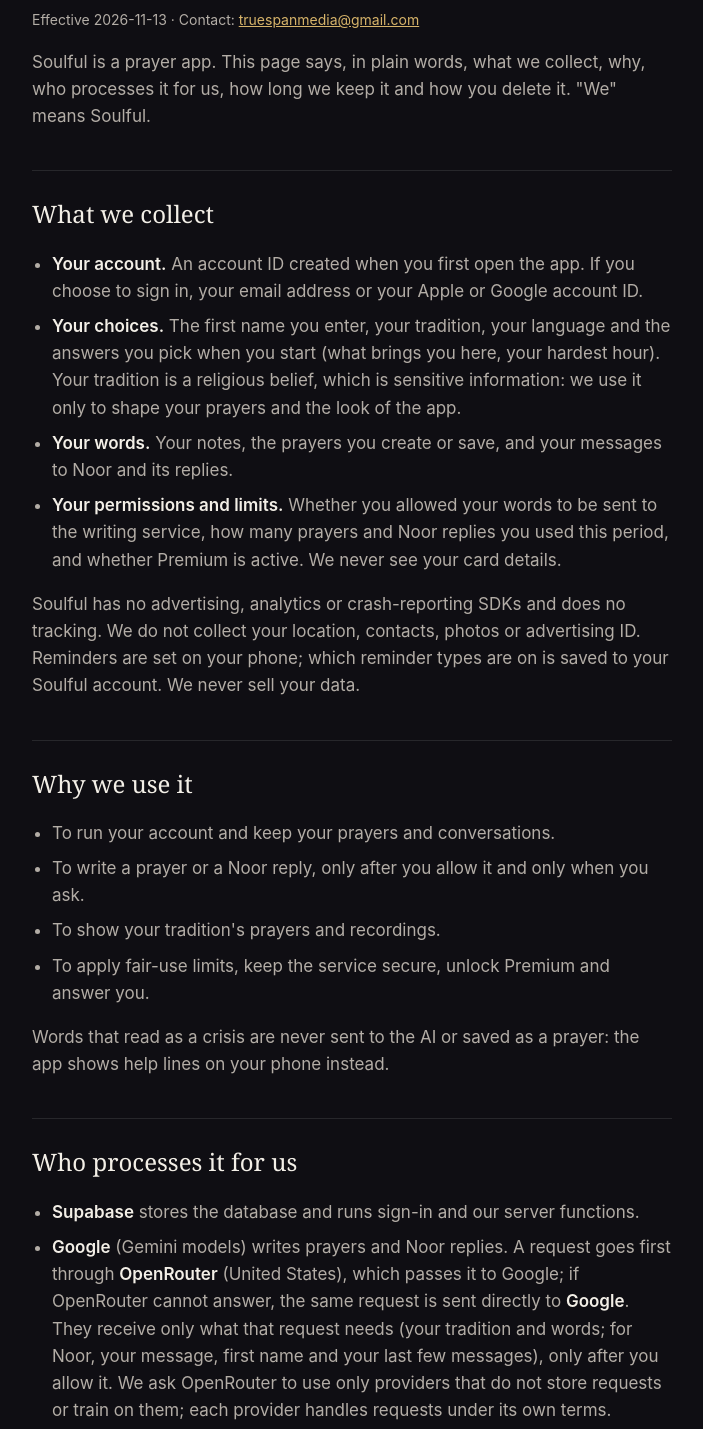
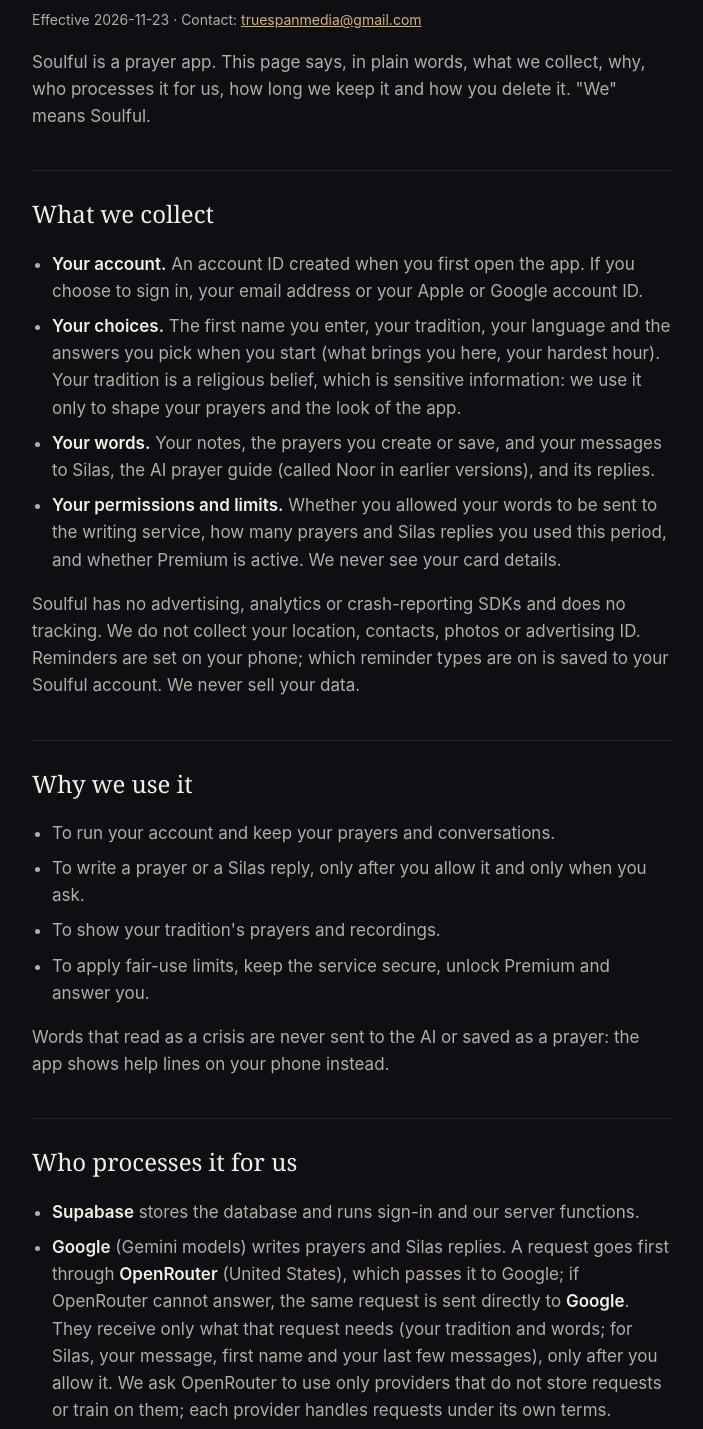
Before and after one commit to ugurmetu/soulful-site, a plain HTML site: page privacy.html in a window 1280 px wide. Shown: the part 163-1592 px from the top of the page, without its empty margins (288-991 px from the left). Drawn offline with Linux system fonts and the light colour scheme.

Commit message:
Rename Noor to Silas (Soulful 1.0.1)

```diff
--- a/privacy.html
+++ b/privacy.html
@@ -10,7 +10,7 @@
 <main>
 <p class="brand"><a href="index.html">Soulful</a></p>
 <h1>Privacy Policy</h1>
-<p class="meta">Effective 2026-11-13 · Contact: <a href="mailto:truespanmedia@gmail.com">truespanmedia@gmail.com</a></p>
+<p class="meta">Effective 2026-11-23 · Contact: <a href="mailto:truespanmedia@gmail.com">truespanmedia@gmail.com</a></p>
 
 <p>Soulful is a prayer app. This page says, in plain words, what we collect, why, who processes it for us, how long we keep it and how you delete it. "We" means Soulful.</p>
 
@@ -18,15 +18,15 @@
 <ul>
 <li><strong>Your account.</strong> An account ID created when you first open the app. If you choose to sign in, your email address or your Apple or Google account ID.</li>
 <li><strong>Your choices.</strong> The first name you enter, your tradition, your language and the answers you pick when you start (what brings you here, your hardest hour). Your tradition is a religious belief, which is sensitive information: we use it only to shape your prayers and the look of the app.</li>
-<li><strong>Your words.</strong> Your notes, the prayers you create or save, and your messages to Noor and its replies.</li>
-<li><strong>Your permissions and limits.</strong> Whether you allowed your words to be sent to the writing service, how many prayers and Noor replies you used this period, and whether Premium is active. We never see your card details.</li>
+<li><strong>Your words.</strong> Your notes, the prayers you create or save, and your messages to Silas, the AI prayer guide (called Noor in earlier versions), and its replies.</li>
+<li><strong>Your permissions and limits.</strong> Whether you allowed your words to be sent to the writing service, how many prayers and Silas replies you used this period, and whether Premium is active. We never see your card details.</li>
 </ul>
 <p>Soulful has no advertising, analytics or crash-reporting SDKs and does no tracking. We do not collect your location, contacts, photos or advertising ID. Reminders are set on your phone; which reminder types are on is saved to your Soulful account. We never sell your data.</p>
 
 <h2>Why we use it</h2>
 <ul>
 <li>To run your account and keep your prayers and conversations.</li>
-<li>To write a prayer or a Noor reply, only after you allow it and only when you ask.</li>
+<li>To write a prayer or a Silas reply, only after you allow it and only when you ask.</li>
 <li>To show your tradition's prayers and recordings.</li>
 <li>To apply fair-use limits, keep the service secure, unlock Premium and answer you.</li>
 </ul>
@@ -35,7 +35,7 @@
 <h2>Who processes it for us</h2>
 <ul>
 <li><strong>Supabase</strong> stores the database and runs sign-in and our server functions.</li>
-<li><strong>Google</strong> (Gemini models) writes prayers and Noor replies. A request goes first through <strong>OpenRouter</strong> (United States), which passes it to Google; if OpenRouter cannot answer, the same request is sent directly to <strong>Google</strong>. They receive only what that request needs (your tradition and words; for Noor, your message, first name and your last few messages), only after you allow it. We ask OpenRouter to use only providers that do not store requests or train on them; each provider handles requests under its own terms.</li>
+<li><strong>Google</strong> (Gemini models) writes prayers and Silas replies. A request goes first through <strong>OpenRouter</strong> (United States), which passes it to Google; if OpenRouter cannot answer, the same request is sent directly to <strong>Google</strong>. They receive only what that request needs (your tradition and words; for Silas, your message, first name and your last few messages), only after you allow it. We ask OpenRouter to use only providers that do not store requests or train on them; each provider handles requests under its own terms.</li>
 <li><strong>RevenueCat</strong> manages subscriptions and receives your account ID and purchase receipts.</li>
 <li><strong>Apple</strong> handles App Store payments and Sign in with Apple. <strong>Google</strong> handles Google sign-in if you choose it.</li>
 </ul>
@@ -43,7 +43,7 @@
 
 <h2>How long we keep it</h2>
 <ul>
-<li>While your account exists. You can delete a single prayer, or clear your Noor conversation, at any time.</li>
+<li>While your account exists. You can delete a single prayer, or clear your Silas conversation, at any time.</li>
 <li><strong>Delete your account in the app</strong> (Profile → Settings). Your data is deleted at once. We keep a short confirmation record for 30 days so an interrupted deletion can finish; it holds no name, email, prayer or account ID.</li>
 <li>Deleting your account does not cancel an App Store subscription: cancel it in your Apple ID settings. Apple and RevenueCat keep their own purchase records.</li>
 <li>Copies cached on your phone stay until you delete the app or your account.</li>
```
Also changed, not shown: support.html (+2 -2 lines), terms.html (+3 -3 lines).
